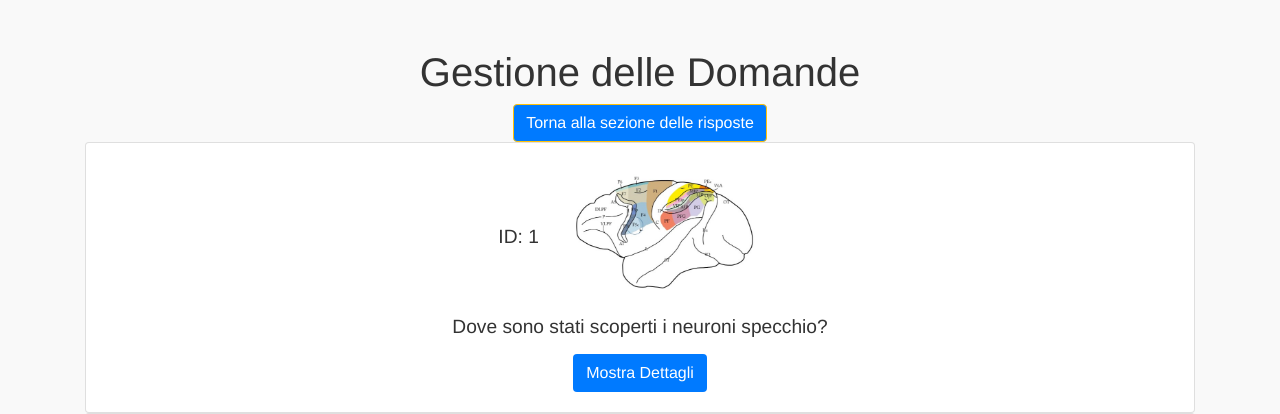
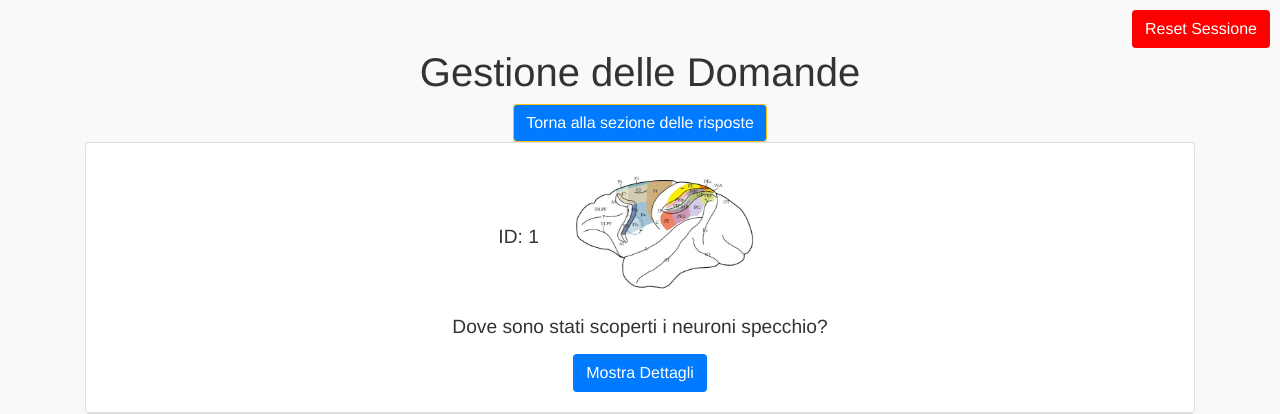
Before and after one commit to SemPierma95/Esami_TRP, a Flask app: page /edit_questions in a window 1280 px wide. Shown: the top 414 px of the page. Run offline with Flask 3, Linux system fonts and the light colour scheme; some libraries are stand-ins or nearby versions.

Commit message:
bottone per reset sessione

```diff
--- a/templates/edit_questions.html
+++ b/templates/edit_questions.html
@@ -38,10 +38,18 @@
         object-fit: cover;
         margin-left: 10px;
       }
+      .reset-button {
+        position: absolute;
+        top: 10px;
+        right: 10px;
+        background-color: #ff0000;
+        color: white;
+      }
     </style>
   </head>
   <body>
     <div class="container mt-5">
+      <button id="resetSessionButton" class="btn reset-button">Reset Sessione</button>
       <h1>Gestione delle Domande</h1>
       <div class="col-md-12">
         <a href="/" class="btn btn-warning"
@@ -233,6 +241,16 @@
         }
       }
 
+      async function resetSession() {
+        const response = await fetch('/reset_session');
+        if (response.status === 200) {
+          const data = await response.json();
+          alert(data.message);
+        } else {
+          alert("Errore nel reset della sessione.");
+        }
+      }
+
       async function getQuestions() {
         const response = await fetch("/get_all_questions");
         const data = await response.json();
@@ -348,6 +366,8 @@
       // Quando il documento è completamente caricato
       document.addEventListener("DOMContentLoaded", function () {
         getQuestions(); // Carica tutte le domande
+        const resetButton = document.getElementById("resetSessionButton");
+        resetButton.addEventListener('click', resetSession);
       });
     </script>
   </body>
```
